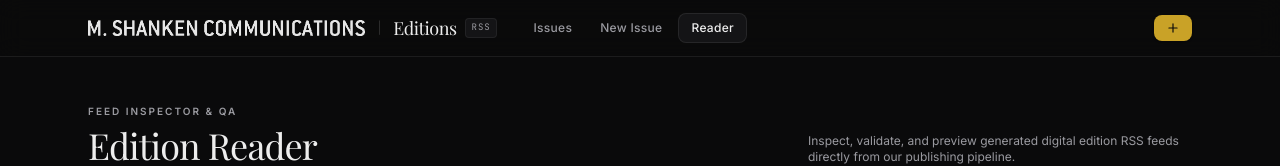
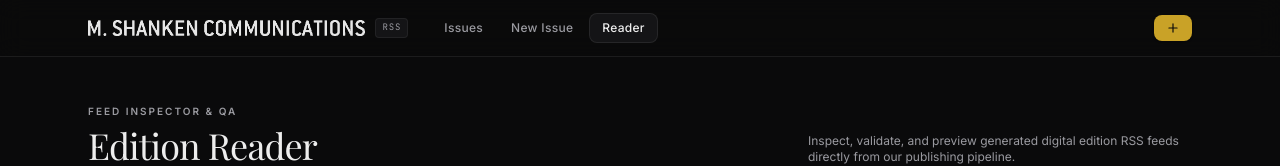
Before and after one commit to mcapace/rss-project, a Next.js app: page / in a window 1280 px wide. Shown: the top 166 px of the page. Built offline with nearby package versions, Linux system fonts and the light colour scheme; no server answers; a web font is replaced by a local one.

Commit message:
fix(nav): remove Editions text next to corporate logo
Co-authored-by: Cursor <cursoragent@cursor.com>

```diff
--- a/src/components/ui/TopNav.tsx
+++ b/src/components/ui/TopNav.tsx
@@ -17,20 +17,11 @@ export function TopNav() {
       <div className="max-w-6xl mx-auto px-4 sm:px-6 h-14 flex items-center justify-between">
         {/* Brand Wordmark & Corporate Logo */}
         <div className="flex items-center gap-6">
-          <div className="flex items-center gap-3">
+          <div className="flex items-center gap-2.5">
             <CorporateLogo height={16} linked onDark />
-            <span className="text-[rgba(255,255,255,0.2)] text-xs font-light">|</span>
-            <Link
-              href="/admin"
-              className="group flex items-center gap-2 text-decoration-none"
-            >
-              <span className="font-serif text-lg tracking-tight text-[#EDEDED] group-hover:text-white transition-colors">
-                Editions
-              </span>
-              <span className="text-[9px] uppercase font-mono tracking-widest text-[#9A9AA0] px-1.5 py-0.5 rounded bg-[#141416] border border-[rgba(255,255,255,0.06)]">
-                RSS
-              </span>
-            </Link>
+            <span className="text-[9px] uppercase font-mono tracking-widest text-[#9A9AA0] px-1.5 py-0.5 rounded bg-[#141416] border border-[rgba(255,255,255,0.06)]">
+              RSS
+            </span>
           </div>
 
           {/* Desktop Nav Links */}
```
